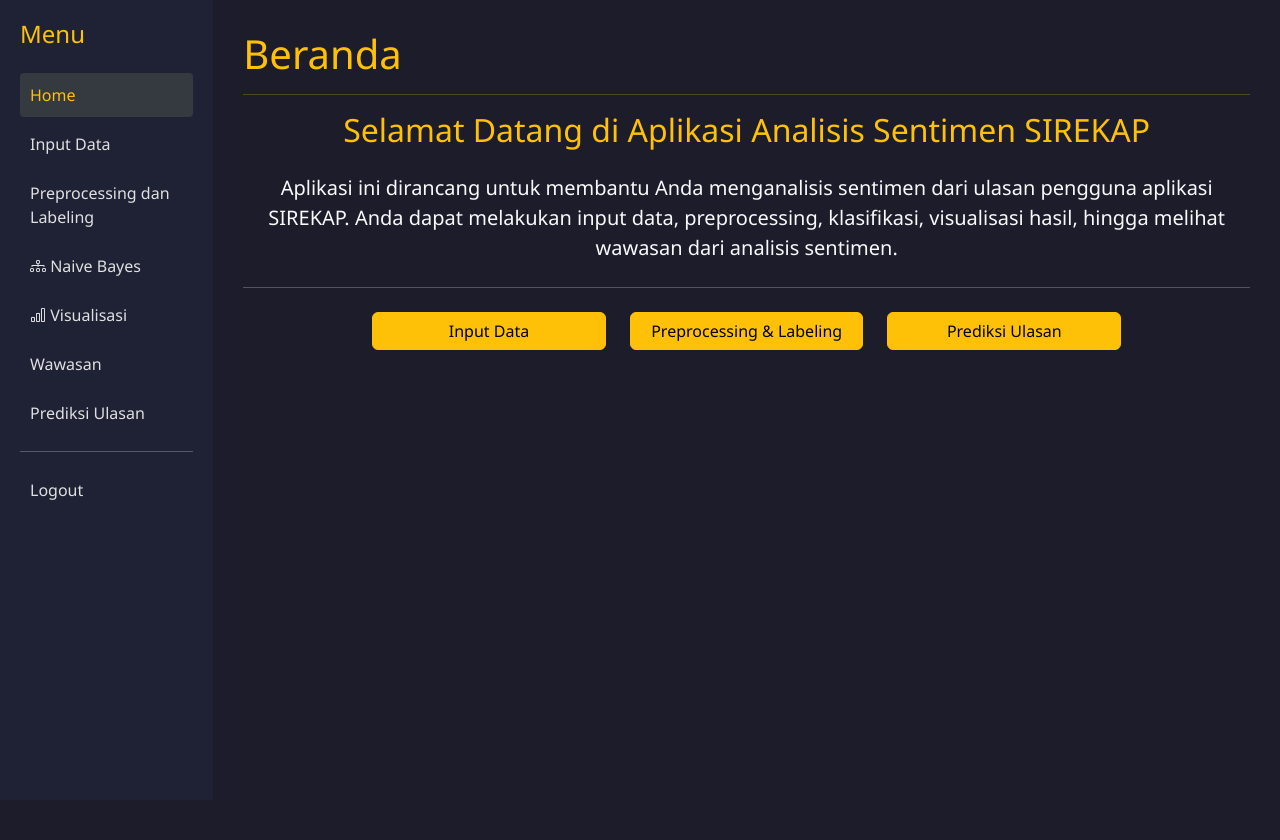
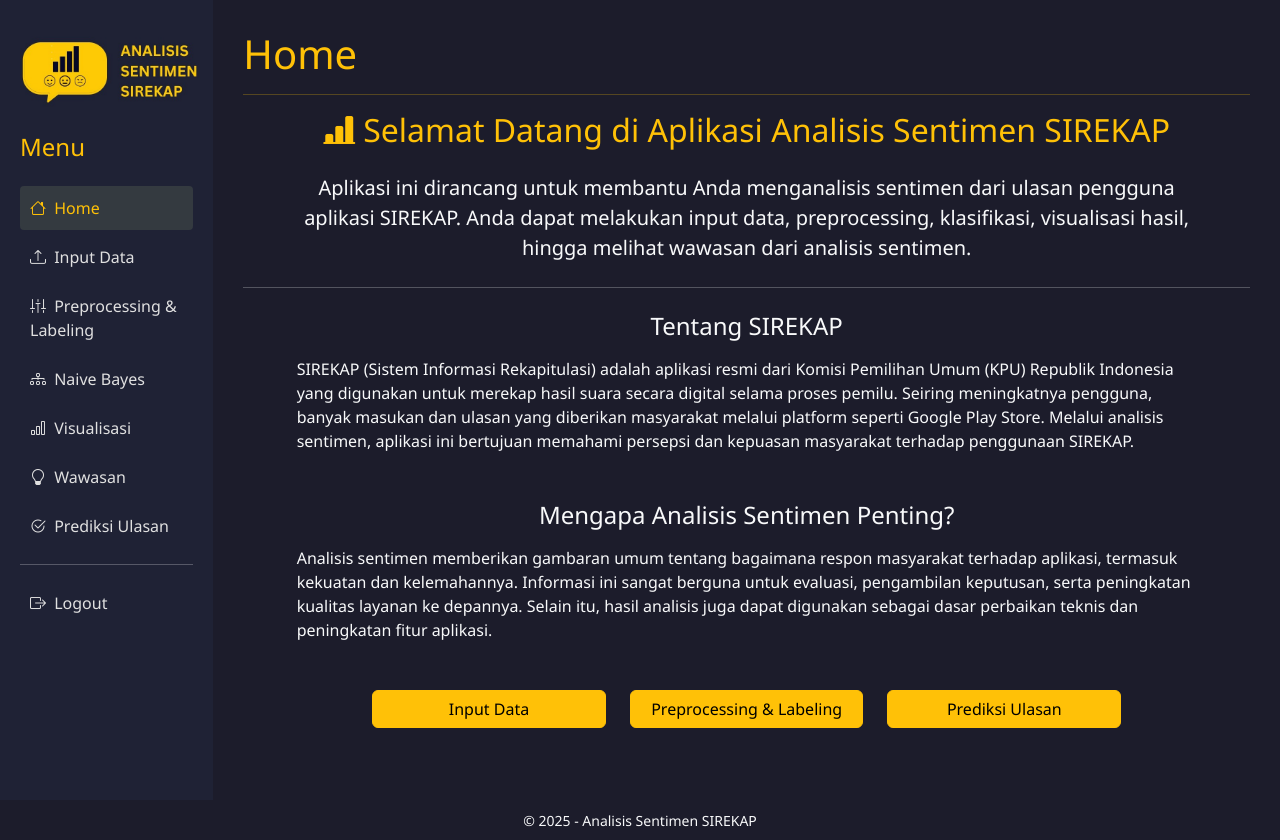
Before and after one commit to sariidwi/sentimen-analisis-kpu, a Flask app: page /home in a window 1280 px wide. Before the commit the page ends 500 px from the top, so only its background shows below. Run offline with Flask 3, Linux system fonts and the light colour scheme; the visitor is signed in with stand-in values (Sample User, id 1); parts of the project's set-up code (start-up, migrations or seed data) failed here and were passed over.

Commit message:
updet terbaru fix insyaallah

```diff
--- a/app.py
+++ b/app.py
@@ -68,7 +68,7 @@ class PreprosesData(db.Model):
 with app.app_context():
     db.create_all()
 
-# --- Load Model ML ---
+# --- Load Model yang sudah di latih ---
 model_path = os.path.join(os.path.dirname(__file__), 'MODELFIX', 'model_final_gabungan.pkl')
 vectorizer_path = os.path.join(os.path.dirname(__file__), 'MODELFIX', 'vectorizer_final.pkl')
 
@@ -137,7 +137,7 @@ def logout():
 @app.route('/home')
 @login_required
 def home():
-    return render_template('home.html', title="Beranda")
+    return render_template('home.html', title="Home")
 
 # --- Input Data Page (menu utama) ---
 @app.route('/input-data')
--- a/templates/home.html
+++ b/templates/home.html
@@ -2,15 +2,39 @@
 
 {% block content %}
 <div class="text-center" data-aos="fade-down">
-  <h2 class="mb-4">Selamat Datang di Aplikasi Analisis Sentimen SIREKAP</h2>
-  <p class="lead">
-    Aplikasi ini dirancang untuk membantu Anda menganalisis sentimen dari ulasan pengguna aplikasi SIREKAP.
-    Anda dapat melakukan input data, preprocessing, klasifikasi, visualisasi hasil, hingga melihat wawasan dari analisis sentimen.
-  </p>
+  <h2 class="mb-4"><i class="bi bi-bar-chart-line-fill me-2"></i>Selamat Datang di Aplikasi Analisis Sentimen SIREKAP</h2>
+  <div class="mx-auto" style="max-width: 900px;">
+    <p class="lead">
+      Aplikasi ini dirancang untuk membantu Anda menganalisis sentimen dari ulasan pengguna aplikasi SIREKAP.
+      Anda dapat melakukan input data, preprocessing, klasifikasi, visualisasi hasil, hingga melihat wawasan dari analisis sentimen.
+    </p>
+  </div>
   <hr class="border-light my-4">
 </div>
 
-<div class="row justify-content-center" data-aos="fade-up" data-aos-delay="200">
+<div class="container mb-5" data-aos="fade-up" data-aos-delay="100">
+  <div class="mx-auto" style="max-width: 900px;">
+    <h4 class="text-center mb-3">Tentang SIREKAP</h4>
+    <p class="text-justify">
+      SIREKAP (Sistem Informasi Rekapitulasi) adalah aplikasi resmi dari Komisi Pemilihan Umum (KPU) Republik Indonesia yang digunakan untuk merekap hasil suara secara digital selama proses pemilu.
+      Seiring meningkatnya pengguna, banyak masukan dan ulasan yang diberikan masyarakat melalui platform seperti Google Play Store.
+      Melalui analisis sentimen, aplikasi ini bertujuan memahami persepsi dan kepuasan masyarakat terhadap penggunaan SIREKAP.
+    </p>
+  </div>
+</div>
+
+<div class="container mb-5" data-aos="fade-up" data-aos-delay="150">
+  <div class="mx-auto" style="max-width: 900px;">
+    <h4 class="text-center mb-3">Mengapa Analisis Sentimen Penting?</h4>
+    <p class="text-justify">
+      Analisis sentimen memberikan gambaran umum tentang bagaimana respon masyarakat terhadap aplikasi, termasuk kekuatan dan kelemahannya.
+      Informasi ini sangat berguna untuk evaluasi, pengambilan keputusan, serta peningkatan kualitas layanan ke depannya.
+      Selain itu, hasil analisis juga dapat digunakan sebagai dasar perbaikan teknis dan peningkatan fitur aplikasi.
+    </p>
+  </div>
+</div>
+
+<div class="row justify-content-center mt-4" data-aos="fade-up" data-aos-delay="200">
   <div class="col-md-3 mb-3">
     <a href="{{ url_for('input_data') }}" class="btn btn-warning w-100 transition-hover">Input Data</a>
   </div>
@@ -21,4 +45,5 @@
     <a href="{{ url_for('predict') }}" class="btn btn-warning w-100 transition-hover">Prediksi Ulasan</a>
   </div>
 </div>
+
 {% endblock %}
--- a/templates/layout.html
+++ b/templates/layout.html
@@ -70,6 +70,11 @@
       transform: scale(1.05);
       box-shadow: 0 0 15px #ffc107aa;
     }
+    .sidebar img {
+      display: block;
+      margin-left: auto;
+      margin-right: auto;
+    }
   </style>
 
   {% block styles %}{% endblock %}
@@ -79,22 +84,47 @@
     <div class="row">
       <!-- Sidebar -->
 <nav class="col-md-2 sidebar">
+  <!-- Logo di pojok kiri atas -->
+  <div class="text-center mb-3">
+    <img src="{{ url_for('static', filename='logo.jpeg') }}" alt="Logo SIREKAP" class="img-fluid" style="max-width: 180px;">
+  </div>
+
   <h4 class="text-warning mb-4">Menu</h4>
-        <a href="{{ url_for('home') }}" class="{% if request.endpoint == 'home' %}active{% endif %}">Home</a>
-        <a href="{{ url_for('input_data') }}" class="{% if request.endpoint in ['manual_input', 'scrape_input'] %}active{% endif %}">Input Data</a>
-        <a href="{{ url_for('preprocessing') }}" class="{% if request.endpoint == 'preprocessing' %}active{% endif %}">Preprocessing dan Labeling</a>
+
+  <a href="{{ url_for('home') }}" class="{% if request.endpoint == 'home' %}active{% endif %}">
+    <i class="bi bi-house me-1"></i> Home
+  </a>
+
+  <a href="{{ url_for('input_data') }}" class="{% if request.endpoint in ['input_data', 'manual_input', 'scrape_input'] %}active{% endif %}">
+    <i class="bi bi-upload me-1"></i> Input Data
+  </a>
+
+  <a href="{{ url_for('preprocessing') }}" class="{% if request.endpoint == 'preprocessing' %}active{% endif %}">
+    <i class="bi bi-sliders2-vertical me-1"></i> Preprocessing & Labeling
+  </a>
+
   <a href="{{ url_for('naive_bayes_info') }}" class="{% if request.endpoint == 'naive_bayes_info' %}active{% endif %}">
-          <i class="bi bi-diagram-3"></i> Naive Bayes
+    <i class="bi bi-diagram-3 me-1"></i> Naive Bayes
   </a>
+
   <a href="{{ url_for('visualisasi') }}" class="{% if request.endpoint == 'visualisasi' %}active{% endif %}">
-          <i class="bi bi-bar-chart"></i> Visualisasi
+    <i class="bi bi-bar-chart me-1"></i> Visualisasi
   </a>
-        <a href="{{ url_for('insight') }}" class="{% if request.endpoint == 'insight' %}active{% endif %}">Wawasan</a>
-        <a href="{{ url_for('predict') }}" class="{% if request.endpoint == 'predict' %}active{% endif %}">Prediksi Ulasan</a>
+
+  <a href="{{ url_for('insight') }}" class="{% if request.endpoint == 'insight' %}active{% endif %}">
+    <i class="bi bi-lightbulb me-1"></i> Wawasan
+  </a>
+
+  <a href="{{ url_for('predict') }}" class="{% if request.endpoint == 'predict' %}active{% endif %}">
+    <i class="bi bi-check2-circle me-1"></i> Prediksi Ulasan
+  </a>
+
   <hr class="bg-light">
-        <a href="{{ url_for('logout') }}">Logout</a>
+
+  <a href="{{ url_for('logout') }}">
+    <i class="bi bi-box-arrow-right me-1"></i> Logout
+  </a>
 </nav>
-
       <!-- Main Content -->
       <main class="col-md-10 content">
         <h1>{{ title }}</h1>
@@ -118,6 +148,9 @@
         {% block content %}{% endblock %}
       </main>
     </div>
+    <div class="d-flex justify-content-center align-items-center" style="min-height: 5vh;">
+    <small class="text-light">© 2025 - Analisis Sentimen SIREKAP</small>
+  </div>
   </div>
 
   <!-- Bootstrap JS -->
@@ -137,8 +170,14 @@
   <!-- AOS JS -->
   <script src="https://unpkg.com/aos@2.3.1/dist/aos.js"></script>
 <script>
-    AOS.init();
+  AOS.init({
+    duration: 700,
+    once: true,
+    easing: 'ease-in-out',
+    mirror: false
+  });
 </script>
+
 
   {% block scripts %}{% endblock %}
 </body>
```
Also changed, not shown: static/logo.jpeg (added), static/logo_sirekap.png (added), static/logo_sirekapp.png (added). Lines whose indentation alone changed are shown as unchanged.
